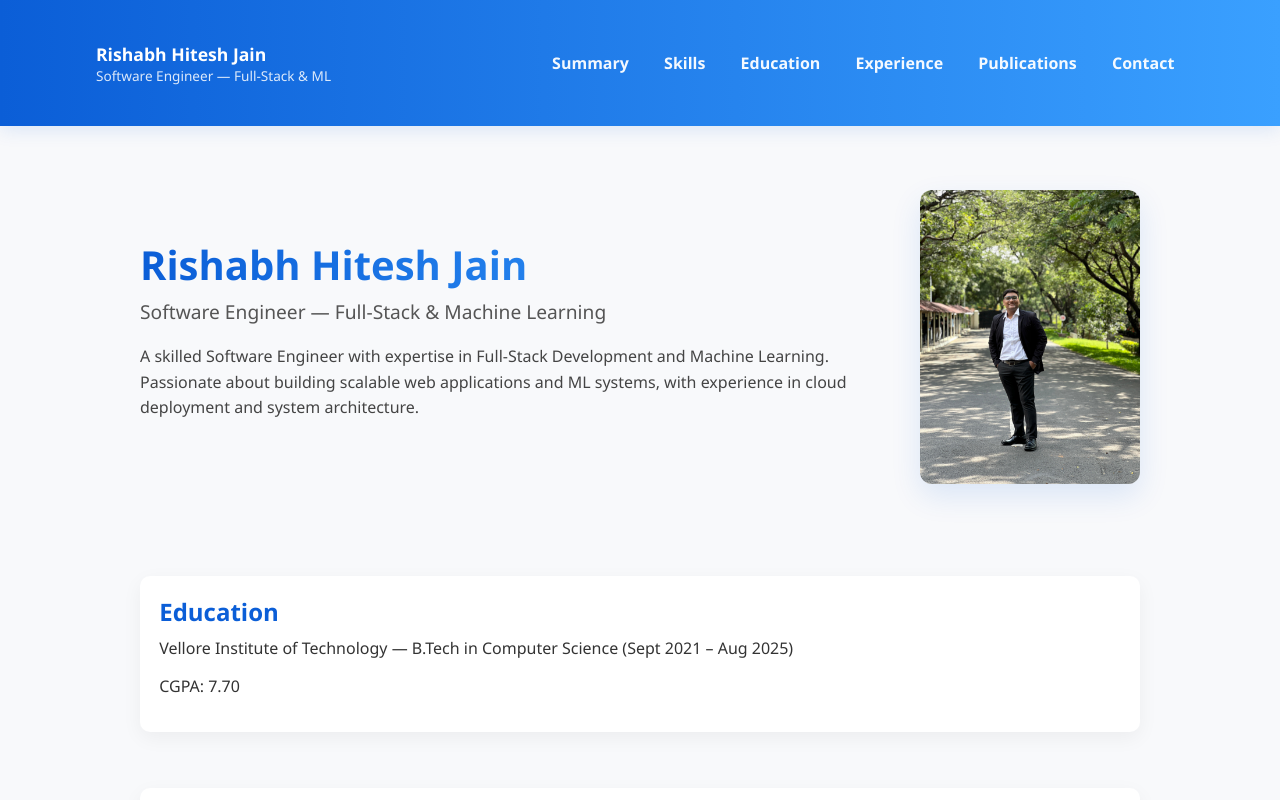
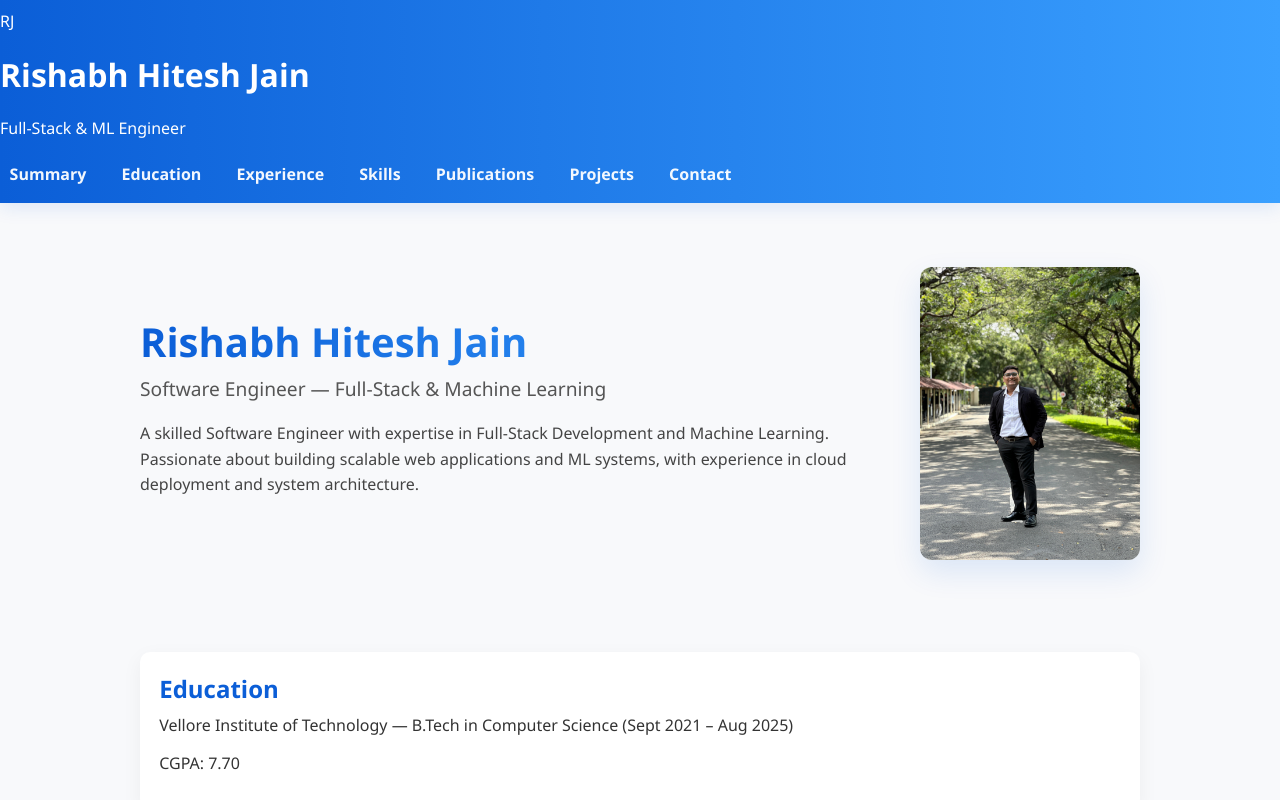
Before and after one commit to rishi14052003/PORTFOLIO_WEBSITE, a React (Create React App) app: page / in a window 1280 px wide. Shown: the top 800 px of the page. Built offline with nearby package versions, Linux system fonts and the light colour scheme.

Commit message:
-Updated Header Section

```diff
--- a/src/components/Header.js
+++ b/src/components/Header.js
@@ -14,22 +14,28 @@ export default function Header() {
 
 	return (
 		<header className="site-header">
-			<div className="header-inner container">
-				<div className="brand">
-					<a href="#summary" onClick={(e) => navTo(e, 'summary')} className="brand-link">Rishabh Hitesh Jain</a>
-					<div className="brand-sub">Software Engineer — Full-Stack & ML</div>
+			<div className="header-top">
+				<div className="header-inner">
+					<div className="logo-section">
+						<div className="logo">RJ</div>
+						<div className="header-info">
+							<h1 className="header-name">Rishabh Hitesh Jain</h1>
+							<p className="header-title">Full-Stack & ML Engineer</p>
+						</div>
+					</div>
+
+					<button className={`nav-toggle ${open ? 'open' : ''}`} aria-expanded={open} onClick={toggle} aria-label="Toggle navigation">
+						<span className="hamburger" />
+					</button>
 				</div>
-
-				<button className={`nav-toggle ${open ? 'open' : ''}`} aria-expanded={open} onClick={toggle} aria-label="Toggle navigation">
-					<span className="hamburger" />
-				</button>
 
 				<nav className={`site-nav ${open ? 'open' : ''}`}>
 					<a href="#summary" onClick={(e) => navTo(e, 'summary')}>Summary</a>
-					<a href="#skills" onClick={(e) => navTo(e, 'skills')}>Skills</a>
 					<a href="#education" onClick={(e) => navTo(e, 'education')}>Education</a>
 					<a href="#experience" onClick={(e) => navTo(e, 'experience')}>Experience</a>
+					<a href="#skills" onClick={(e) => navTo(e, 'skills')}>Skills</a>
 					<a href="#publications" onClick={(e) => navTo(e, 'publications')}>Publications</a>
+					<a href="#projects" onClick={(e) => navTo(e, 'projects')}>Projects</a>
 					<a href="#contact" onClick={(e) => navTo(e, 'contact')}>Contact</a>
 				</nav>
 			</div>
```
